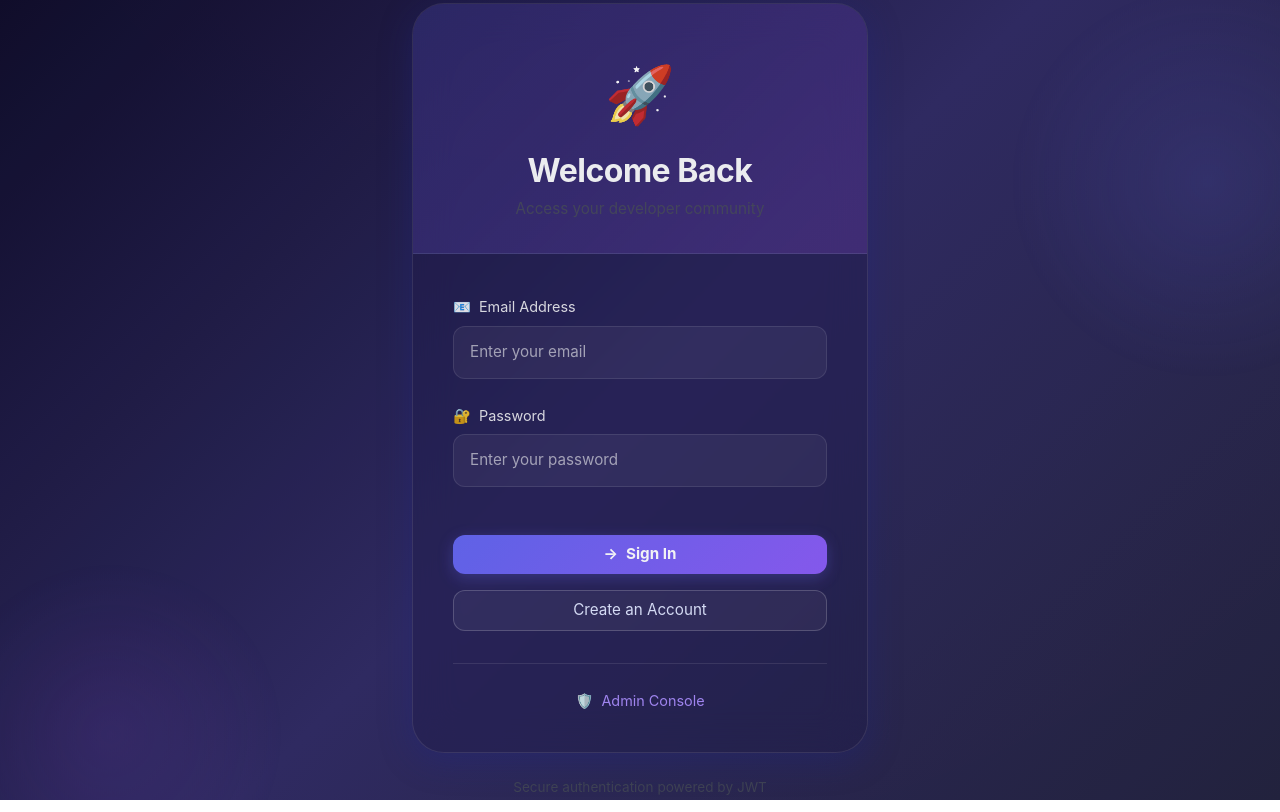
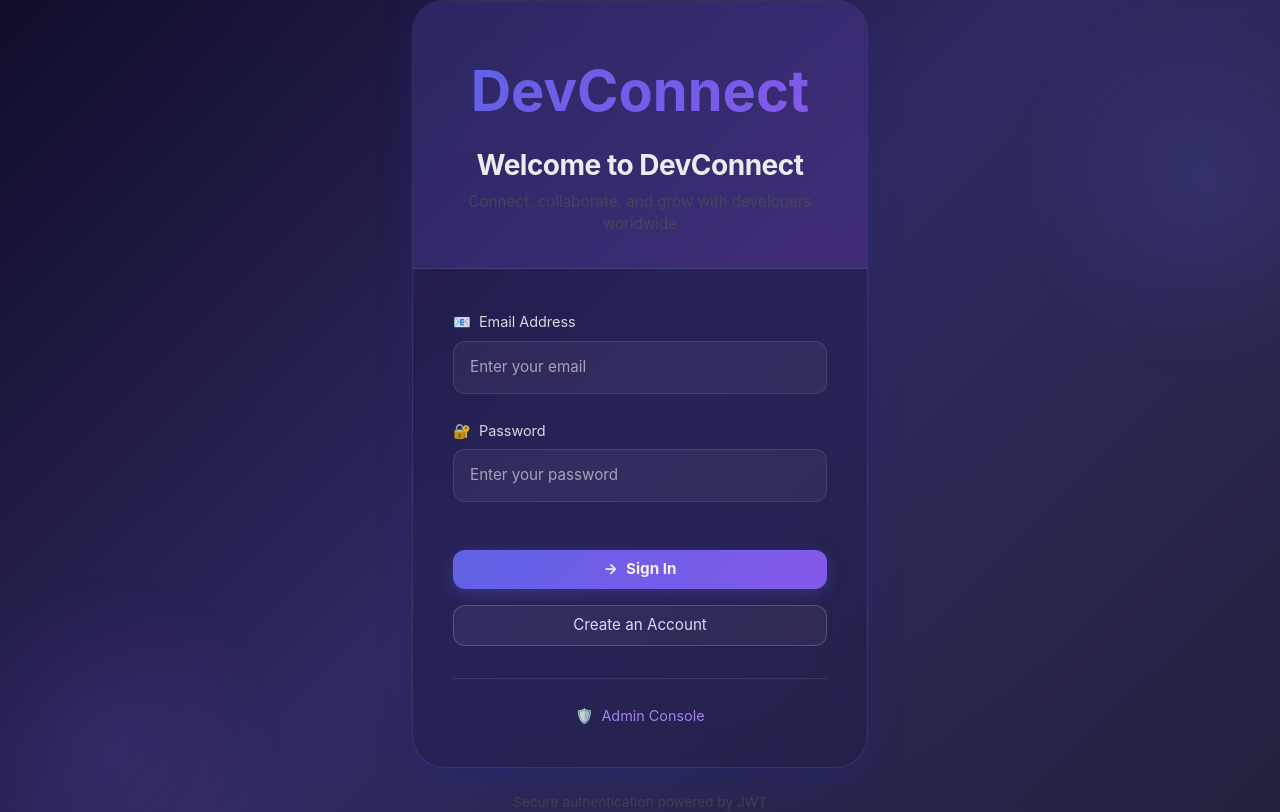
Before and after one commit to saivenkateshparuchuri/-DevConnect-Developer-Community-Platform-with-DevOps-Integration_Project, a React (Create React App) app in the folder frontend/: page / in a window 1280 px wide. Built offline with nearby package versions, Linux system fonts and the light colour scheme; no server answers.

Commit message:
Update login page with unique DevConnect branding and logo

```diff
--- a/frontend/src/pages/Login.js
+++ b/frontend/src/pages/Login.js
@@ -70,10 +70,24 @@ function Login() {
             textAlign: 'center',
             borderBottom: '1px solid rgba(255, 255, 255, 0.1)'
           }}>
-            <div style={{ fontSize: '3.5rem', marginBottom: '1rem' }}>🚀</div>
-            <h1 className="text-light fw-bold mb-2" style={{ fontSize: '2rem', letterSpacing: '-0.5px' }}>Welcome Back</h1>
+            {/* Custom Logo Design */}
+            <div style={{
+              fontSize: '3.5rem',
+              marginBottom: '1rem',
+              display: 'inline-block',
+              background: 'linear-gradient(135deg, #6366f1 0%, #8b5cf6 100%)',
+              WebkitBackgroundClip: 'text',
+              WebkitTextFillColor: 'transparent',
+              backgroundClip: 'text',
+              fontWeight: 'bold'
+            }}>
+              DevConnect
+            </div>
+            <h1 className="text-light fw-bold mb-2" style={{ fontSize: '1.75rem', letterSpacing: '-0.5px' }}>
+              Welcome to DevConnect
+            </h1>
             <p className="text-light-emphasis mb-0" style={{ fontSize: '0.95rem', opacity: 0.8 }}>
-              Access your developer community
+              Connect, collaborate, and grow with developers worldwide
             </p>
           </div>
 
```
